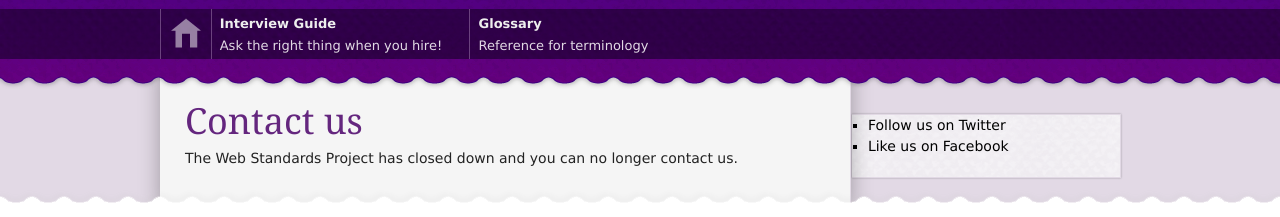
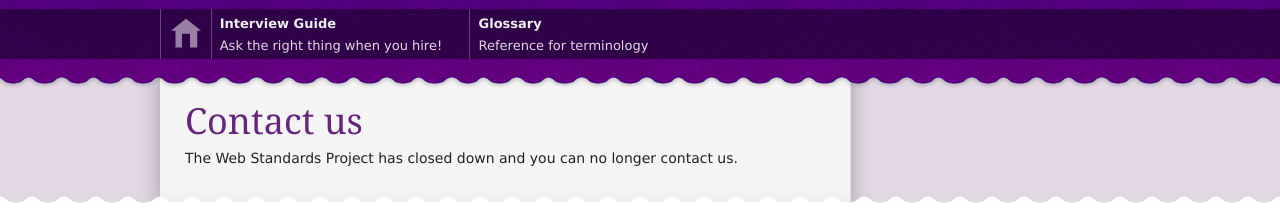
Before and after one commit to web-standards-project/biz.webstandards.org, a plain HTML site: page contact/index.html in a window 1280 px wide. Shown: the part 91-308 px from the top of the page. Drawn offline with nearby package versions, Linux system fonts and the light colour scheme.

Commit message:
Removing links

```diff
--- a/contact/index.html
+++ b/contact/index.html
@@ -90,18 +90,6 @@
 			<p>The Web Standards Project has closed down and you can no longer contact us.</p>
 		</article>
 
-					<aside class="sidebar" role="complementary">
-
-							<section class="additional-content entry-unrelated" id="follow-us">
-					<ul>
-<li>Follow us on&nbsp;Twitter</li>
-<li>Like us on&nbsp;Facebook</li>
-</ul>
-					</section>
-
-
-			</aside>
-
 	</div>
 
 	<footer role="contentinfo" id="page-footer">
```
